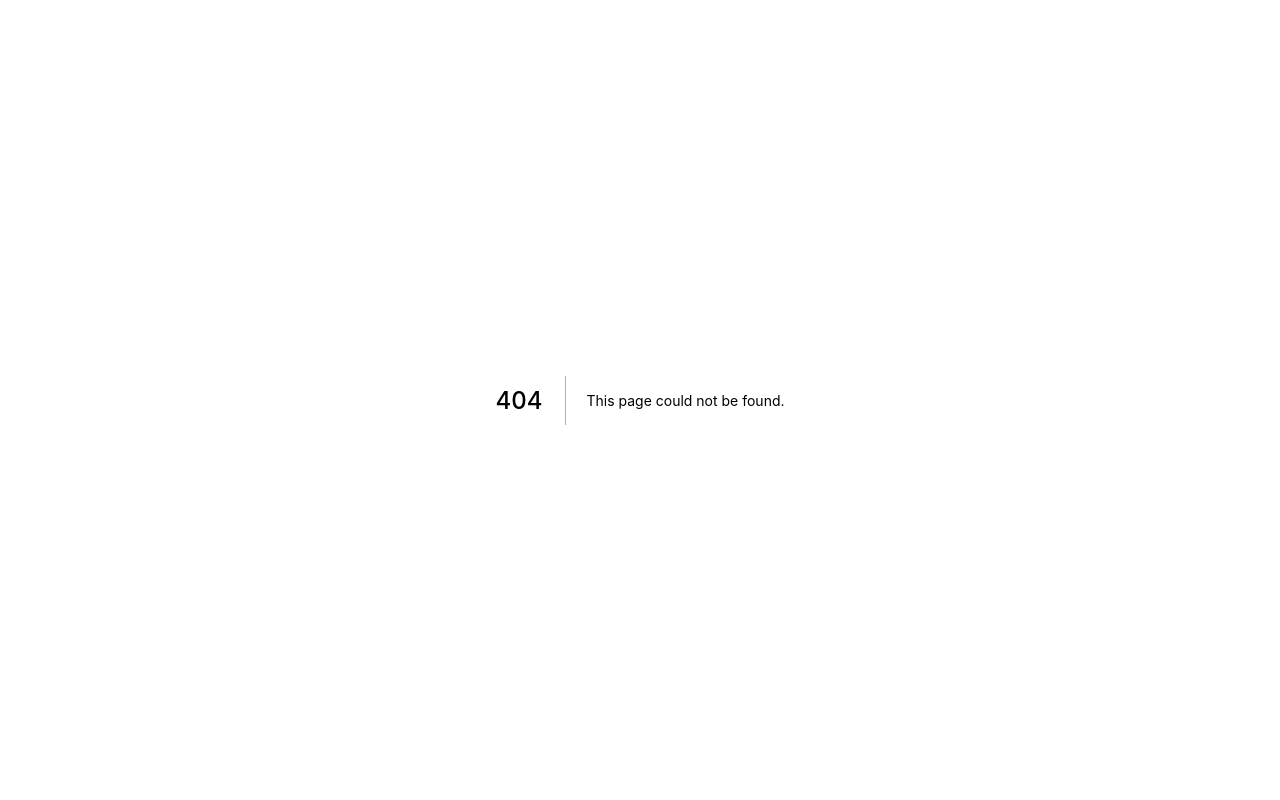
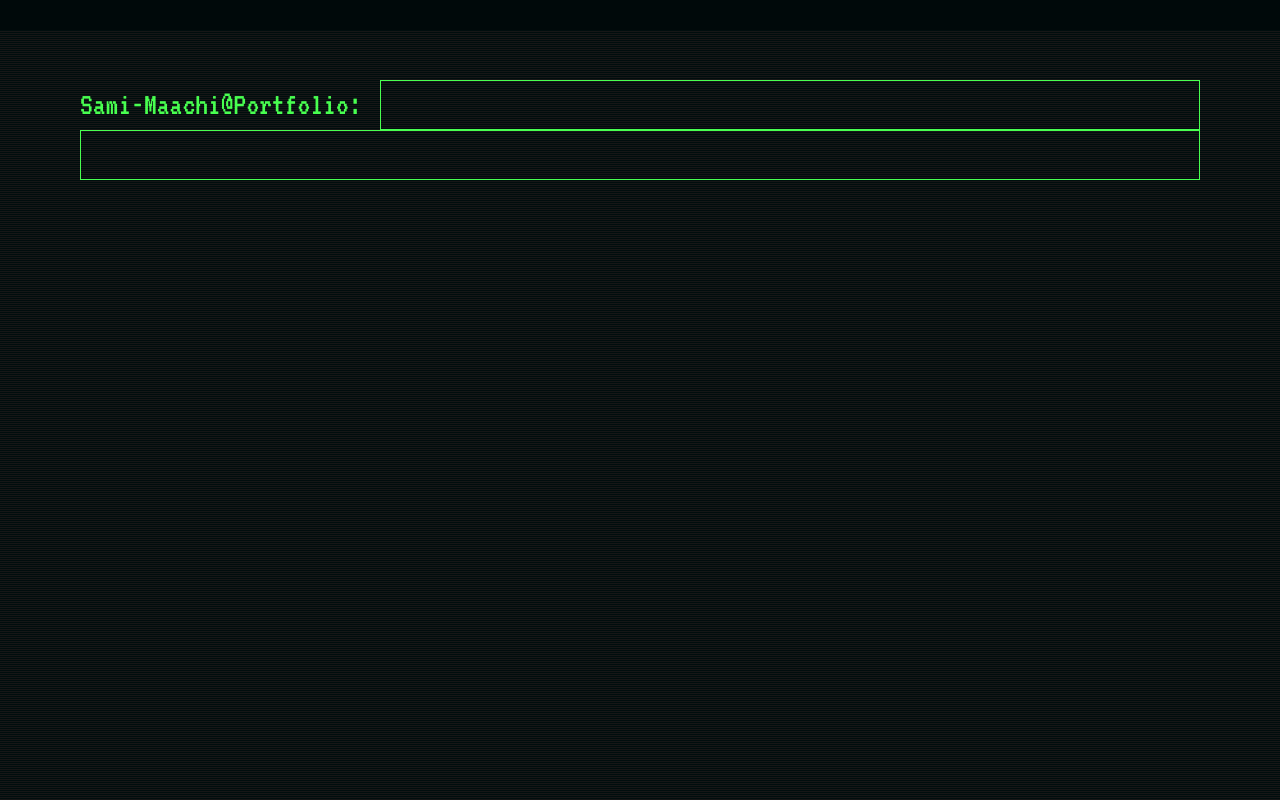
Before and after one commit to Sami-21/NextJSPortfolio, a Next.js app: page /terminal in a window 1280 px wide. Before the commit this address had no page. Built offline with nearby package versions, Linux system fonts and the light colour scheme.

Commit message:
feat:adding terminal page

```diff
--- /dev/null
+++ b/pages/terminal.tsx
@@ -0,0 +1,38 @@
+import type { NextPage } from "next";
+import React, { useState } from "react";
+import style from "../styles/Terminal.module.css";
+import Noisebackground from "../Components/Noisebackground";
+
+const terminal: NextPage = () => {
+  // eslint-disable-next-line react-hooks/rules-of-hooks
+  const [input, setInput] = useState<String>("");
+  // eslint-disable-next-line react-hooks/rules-of-hooks
+  const [output, setOutput] = useState<String>("");
+  const inputHandler = (e: any): void => {
+    if (e.key === "Enter") {
+      alert(input);
+    }
+  };
+  return (
+    <div className="min-h-screen w-screen p-20">
+      <Noisebackground />
+      <div className={style.input_container}>
+        <label className={style.path} htmlFor="terminal-instructions">
+          Sami-Maachi@Portfolio:
+        </label>
+        <input
+          type="text"
+          name="terminal-instructions"
+          value={`${input}`}
+          onChange={(e) => setInput(e.target.value)}
+          onKeyDown={(e) => inputHandler(e)}
+        />
+      </div>
+      <div className={style.output_container}>
+        <input readOnly type="text" />
+      </div>
+    </div>
+  );
+};
+
+export default terminal;
--- a/styles/Noisebackground.module.css
+++ b/styles/Noisebackground.module.css
@@ -2,7 +2,7 @@
   position: absolute;
   top: 0px;
   left: -50px;
-  width: 100vw;
+  width: 105vw;
   height: 100%;
   background: repeating-linear-gradient(
     #00090a,
--- /dev/null
+++ b/styles/Terminal.module.css
@@ -0,0 +1,20 @@
+.input_container input,
+.output_container input {
+  outline: 0;
+  border: 1px solid #48ff50;
+  background: transparent;
+  color: #48ff50;
+  height: 50px;
+  width: 100%;
+  font-size: 32px;
+}
+.path {
+  font-size: 32px;
+  color: #48ff50;
+  min-width: 300px;
+}
+.input_container {
+  display: flex;
+}
+.output_container {
+}
```
